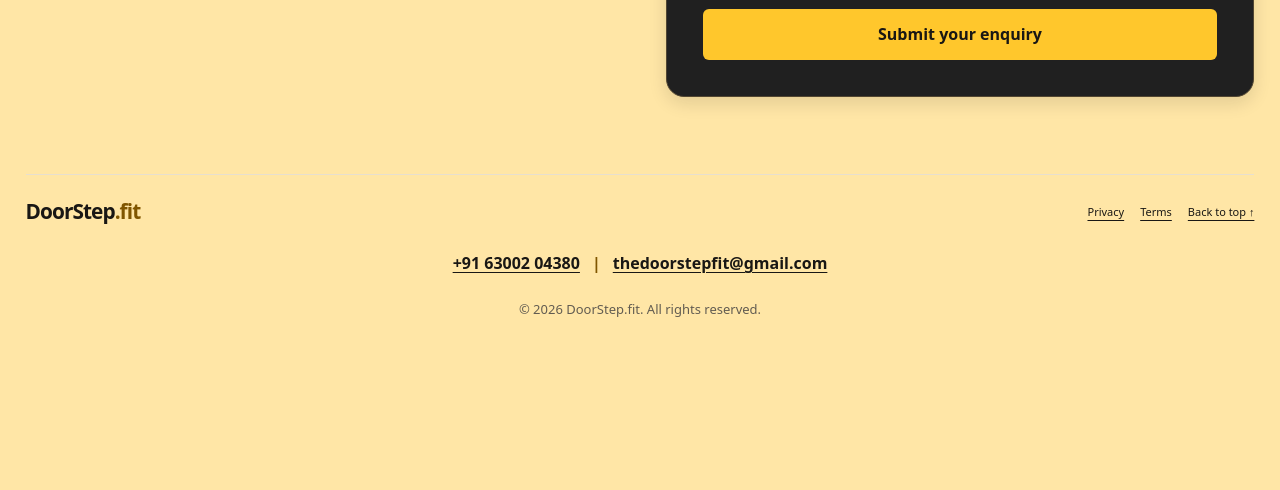
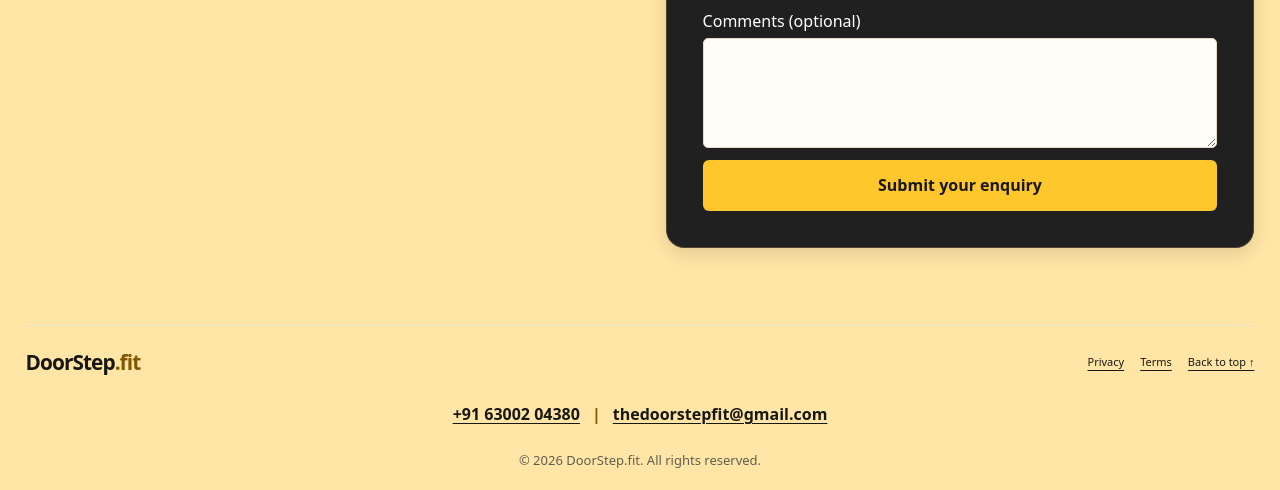
Before and after one commit to doorstep-fit/Website, a plain HTML site: page index.html in a window 1280 px wide. Shown: the part 5231-5721 px from the top of the page. Before the commit the page ends 5570 px from the top, so only its background shows below. Drawn offline with Linux system fonts and the light colour scheme.

Commit message:
Publish optional Comments field on the enquiry form

```diff
--- a/index.html
+++ b/index.html
@@ -396,6 +396,7 @@ main > .wrap.section > h2 {
   .footer-contact a { min-width: 0; }
   .footer-contact a:first-child { white-space: nowrap; }
 }
+.booking textarea { display: block; width: 100%; margin-top: 4px; border: 1px solid #e5dbc8; border-radius: 5px; background: #fffdf7; color: #191714; font-family: inherit; resize: vertical; }
 </style>
 </head>
 <body id="top">
@@ -593,6 +594,7 @@ main > .wrap.section > h2 {
 <label>Training option<select id="plan" name="plan"><option>Help me choose</option><option>Trial session</option><option>Monthly Pack</option><option>3 Months Pack</option><option>Couple pack</option></select></label>
 <label>Goal<select name="goal"><option>Build strength</option><option>Improve general fitness</option><option>Weight management</option><option>Build a regular routine</option><option>Improve mobility and flexibility</option><option>Post-injury recovery</option></select></label>
 <label>Preferred time<select name="time"><option>Flexible</option><option>Early morning</option><option>Morning</option><option>Afternoon</option><option>Evening</option></select></label>
+<label for="enquiry-comments">Comments (optional)<textarea id="enquiry-comments" name="comments" rows="4" maxlength="1000"></textarea></label>
 <button class="button" type="submit">Submit your enquiry</button>
 </form>
 </section>
```
